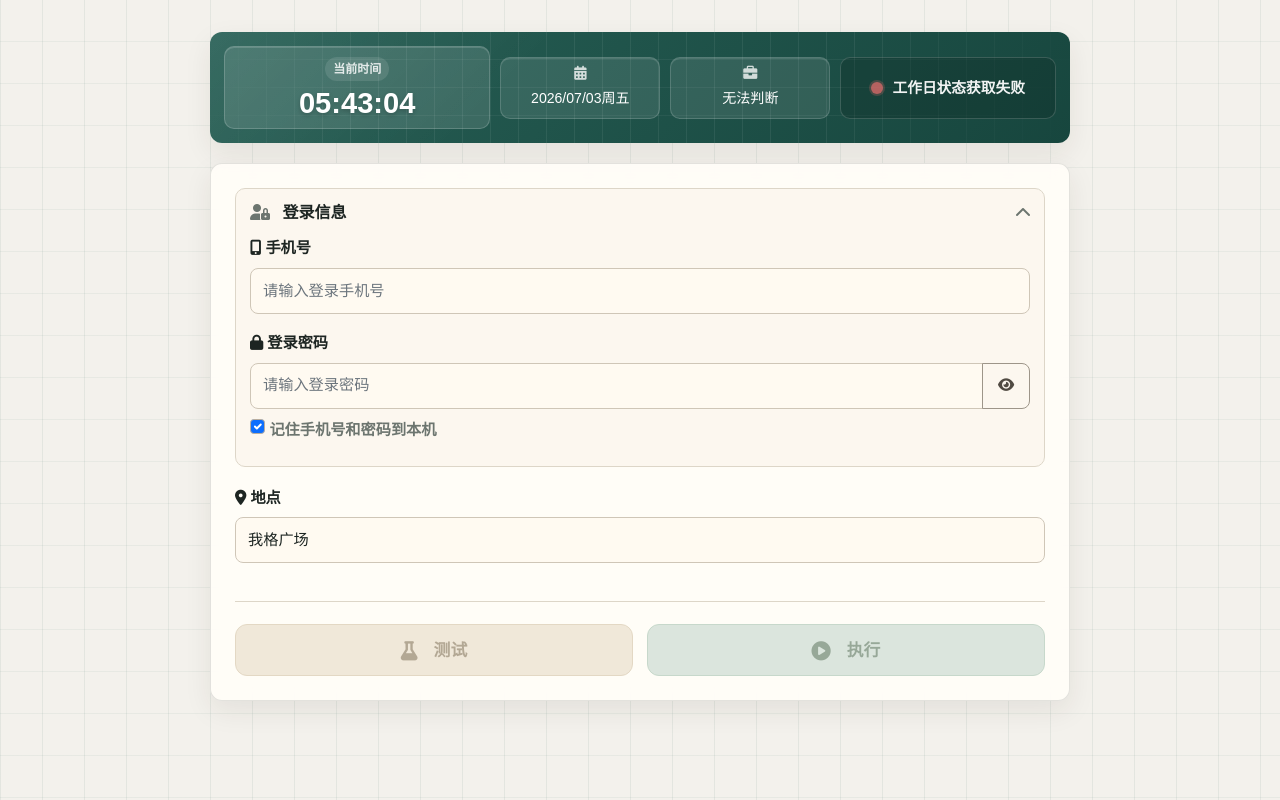
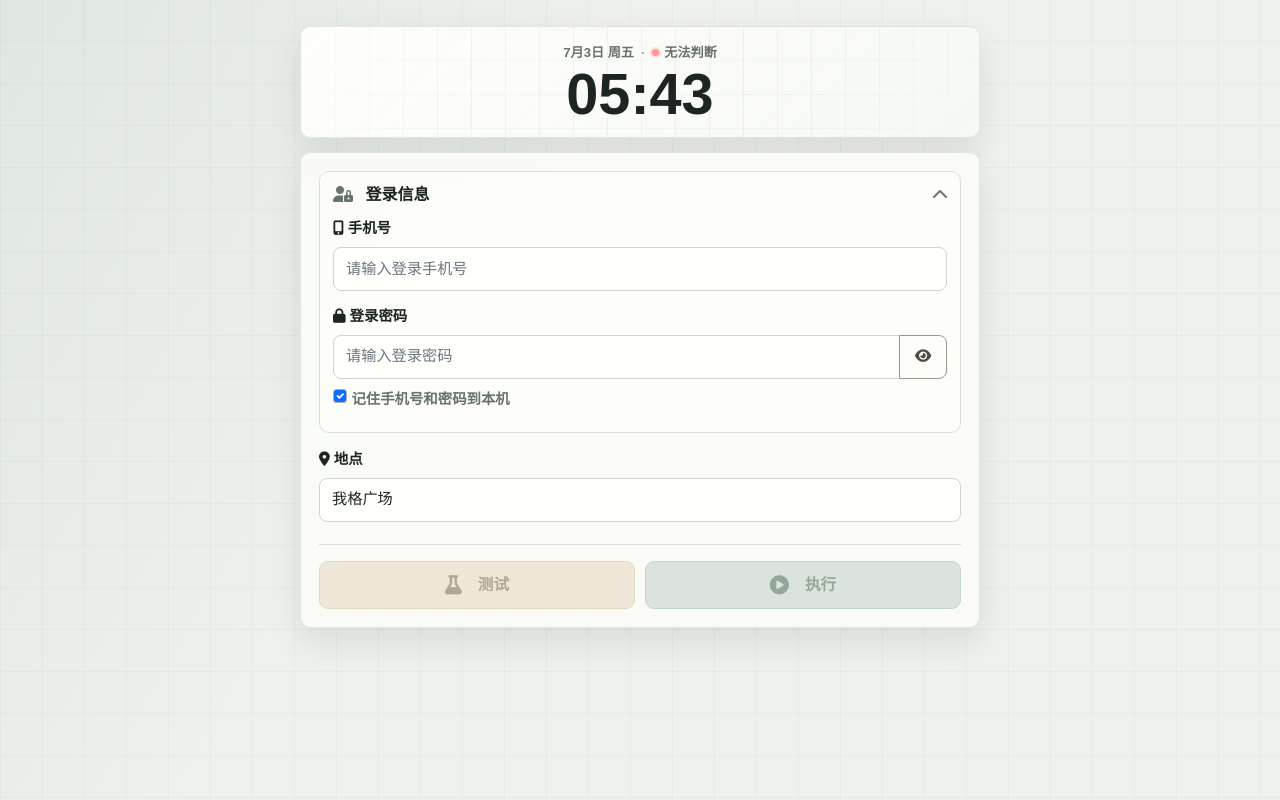
Before and after one commit to Cuniel/ecr-hr-simulator, a website: page web/public/index.html in a window 1280 px wide. Drawn offline with nearby package versions, Linux system fonts and the light colour scheme; no server answers.

Commit message:
UI 调整

```diff
--- a/web/public/index.html
+++ b/web/public/index.html
@@ -15,28 +15,22 @@
                 <!-- 时间显示区域 -->
                 <div class="panel time-panel">
                     <div class="time-display">
+                        <div class="time-info">
+                            <span id="current-date">--</span>
+                            <span class="time-separator">·</span>
+                            <span class="workday-pill" id="workday-detail">
+                                <span class="status-dot" id="system-status"></span>
+                                <span id="workday-label">判断中</span>
+                            </span>
+                        </div>
                         <div class="time-main">
-                            <span class="time-label">当前时间</span>
-                            <div class="time-value" id="current-time" aria-live="polite">--:--:--</div>
+                            <div class="time-value" id="current-time" aria-live="polite">--:--</div>
                         </div>
-                        <div class="time-info">
-                            <div class="time-detail">
-                                <i class="fas fa-calendar-alt me-2"></i>
-                                <span id="current-date">--</span>
-                            </div>
-                            <div class="time-detail" id="workday-detail">
-                                <i class="fas fa-briefcase me-2"></i>
-                                <span id="workday-label">判断中...</span>
-                            </div>
-                        </div>
-                        <div class="status-indicator">
-                            <div class="status-dot" id="system-status"></div>
-                            <span class="status-text" id="status-text">正在判断工作日</span>
-                        </div>
+                        <span class="visually-hidden" id="status-text">正在判断工作日</span>
                     </div>
                 </div>
 
-                <div class="panel">
+                <div class="panel control-panel">
                     <form id="clockin-form" class="test-form">
                         <div class="form-field saved-account-field" id="saved-account-field" hidden>
                             <label for="saved-account">
--- a/web/public/script.js
+++ b/web/public/script.js
@@ -341,13 +341,13 @@ class ECRHRApp {
     // 更新时间显示
     updateTime() {
         const now = new Date();
-        const timeString = now.toLocaleTimeString('zh-CN');
-        const dateString = now.toLocaleDateString('zh-CN', {
-            year: 'numeric',
-            month: '2-digit',
-            day: '2-digit',
-            weekday: 'short'
+        const timeString = now.toLocaleTimeString('zh-CN', {
+            hour: '2-digit',
+            minute: '2-digit',
+            hour12: false
         });
+        const weekdays = ['周日', '周一', '周二', '周三', '周四', '周五', '周六'];
+        const dateString = `${now.getMonth() + 1}月${now.getDate()}日 ${weekdays[now.getDay()]}`;
         const timeElement = document.getElementById('current-time');
         if (timeElement) {
             timeElement.textContent = timeString;
@@ -395,7 +395,7 @@ class ECRHRApp {
             detail.classList.toggle('is-restday', !calendar.isWorkday);
             detail.classList.toggle('is-workday', calendar.isWorkday);
         }
-        if (statusText) statusText.textContent = calendar.isWorkday ? '今日适合执行操作' : `今日非工作日：${calendar.name}`;
+        if (statusText) statusText.textContent = calendar.isWorkday ? '今日是工作日' : `今日是休息日${calendar.name ? `：${calendar.name}` : ''}`;
         if (statusDot) statusDot.className = calendar.isWorkday ? 'status-dot' : 'status-dot warning';
     }
 
--- a/web/public/style.css
+++ b/web/public/style.css
@@ -1,16 +1,16 @@
 :root {
-    --page: #f3f1ec;
-    --panel: #fffdf8;
+    --page: #eef1ed;
+    --panel: #fbfcf8;
     --ink: #1d2522;
-    --muted: #6c756f;
-    --line: #ddd6c8;
+    --muted: #68736d;
+    --line: #d8ded5;
     --primary: #275f55;
     --primary-strong: #17463e;
-    --accent: #d98b35;
+    --accent: #c98234;
     --danger: #b94134;
     --success: #2f7a49;
     --warning: #a86618;
-    --shadow: 0 18px 50px rgba(46, 38, 24, 0.12);
+    --shadow: 0 14px 34px rgba(31, 46, 39, 0.1);
 }
 
 * {
@@ -23,16 +23,17 @@ body {
     color: var(--ink);
     font-family: "Avenir Next", "PingFang SC", "Microsoft YaHei", sans-serif;
     background:
-        linear-gradient(90deg, rgba(39, 95, 85, 0.08) 1px, transparent 1px),
-        linear-gradient(0deg, rgba(39, 95, 85, 0.06) 1px, transparent 1px),
+        linear-gradient(120deg, rgba(39, 95, 85, 0.07), transparent 38%),
+        linear-gradient(90deg, rgba(39, 95, 85, 0.045) 1px, transparent 1px),
+        linear-gradient(0deg, rgba(39, 95, 85, 0.035) 1px, transparent 1px),
         var(--page);
-    background-size: 42px 42px;
+    background-size: auto, 42px 42px, 42px 42px;
 }
 
 .app-shell {
-    width: min(1180px, calc(100% - 32px));
+    width: min(680px, calc(100% - 32px));
     margin: 0 auto;
-    padding: 32px 0;
+    padding: 26px 0 36px;
 }
 
 .eyebrow {
@@ -53,37 +54,45 @@ body {
 
 .layout-grid {
     display: grid;
-    grid-template-columns: minmax(0, 860px);
+    grid-template-columns: minmax(0, 1fr);
     justify-content: center;
-    gap: 18px;
+    gap: 14px;
     align-items: start;
     margin-top: 0;
 }
 
 .main-stack {
     display: grid;
-    gap: 20px;
+    gap: 14px;
 }
 
 .panel {
-    padding: 24px;
-    border: 1px solid rgba(29, 37, 34, 0.12);
-    border-radius: 12px;
-    background: rgba(255, 253, 248, 0.94);
-    box-shadow: 0 10px 28px rgba(46, 38, 24, 0.08);
-    backdrop-filter: blur(8px);
+    padding: 20px;
+    border: 1px solid rgba(29, 37, 34, 0.1);
+    border-radius: 10px;
+    background: rgba(251, 252, 248, 0.9);
+    box-shadow: var(--shadow);
+    backdrop-filter: blur(10px);
+}
+
+.control-panel {
+    padding: 18px;
 }
 
 /* 时间显示面板 */
 .time-panel {
-    padding: 14px;
+    width: 100%;
+    justify-self: center;
+    margin: 0;
+    padding: 18px 20px 16px;
     background:
-        linear-gradient(135deg, rgba(255, 255, 255, 0.08) 0%, transparent 36%),
-        linear-gradient(135deg, var(--primary) 0%, var(--primary-strong) 100%);
-    color: white;
-    border: none;
+        linear-gradient(135deg, rgba(255, 255, 252, 0.94), rgba(246, 249, 244, 0.88));
+    color: var(--ink);
+    border: 1px solid rgba(29, 37, 34, 0.1);
+    border-radius: 10px;
     position: relative;
     overflow: hidden;
+    box-shadow: var(--shadow);
 }
 
 .time-panel::before {
@@ -91,108 +100,71 @@ body {
     position: absolute;
     inset: 0;
     background:
-        linear-gradient(90deg, rgba(255, 255, 255, 0.07) 1px, transparent 1px),
-        linear-gradient(0deg, rgba(255, 255, 255, 0.05) 1px, transparent 1px);
-    background-size: 28px 28px;
-    mask-image: linear-gradient(110deg, transparent 0%, #000 18%, #000 72%, transparent 100%);
+        linear-gradient(90deg, rgba(39, 95, 85, 0.055) 1px, transparent 1px),
+        linear-gradient(0deg, rgba(39, 95, 85, 0.04) 1px, transparent 1px);
+    background-size: 34px 34px;
+    mask-image: linear-gradient(110deg, transparent 0%, #000 22%, #000 78%, transparent 100%);
     pointer-events: none;
 }
 
 .time-display {
-    display: grid;
-    grid-template-columns: minmax(190px, 1.05fr) minmax(330px, 1.2fr) minmax(180px, 0.85fr);
-    gap: 10px;
+    display: flex;
+    flex-direction: column;
     align-items: center;
+    gap: 6px;
     position: relative;
     z-index: 1;
+    text-align: center;
 }
 
 .time-main {
     min-width: 0;
-    min-height: 62px;
-    padding: 10px 14px;
-    border: 1px solid rgba(255, 255, 255, 0.18);
-    border-radius: 10px;
-    background: rgba(255, 255, 255, 0.12);
-    box-shadow: inset 0 1px 0 rgba(255, 255, 255, 0.14);
-    text-align: center;
-}
-
-.time-label {
-    display: block;
-    width: max-content;
-    padding: 3px 8px;
-    border-radius: 999px;
-    background: rgba(255, 255, 255, 0.13);
-    font-size: 0.75rem;
-    opacity: 0.86;
-    margin: 0 auto 8px;
-    font-weight: 800;
 }
 
 .time-value {
-    font-size: 1.82rem;
+    color: var(--ink);
+    font-size: 3.6rem;
     font-weight: 800;
     font-variant-numeric: tabular-nums;
-    line-height: 1;
-    text-shadow: 0 2px 4px rgba(0,0,0,0.2);
+    line-height: 0.95;
+    letter-spacing: 0;
 }
 
 .time-info {
-    display: grid;
-    grid-template-columns: repeat(2, minmax(0, 1fr));
-    gap: 10px;
-    text-align: center;
-    opacity: 1;
-}
-
-.time-detail {
-    min-height: 62px;
-    padding: 8px 10px;
-    border: 1px solid rgba(255, 255, 255, 0.16);
-    border-radius: 10px;
-    background: rgba(255, 255, 255, 0.1);
-    box-shadow: inset 0 1px 0 rgba(255, 255, 255, 0.12);
-    font-size: 0.88rem;
     display: flex;
-    flex-direction: column;
     align-items: center;
     justify-content: center;
-    gap: 8px;
-    transition: color 0.2s ease;
+    gap: 7px;
+    max-width: 100%;
+    color: var(--muted);
+    font-size: 0.82rem;
+    font-weight: 750;
+    line-height: 1.2;
     white-space: nowrap;
 }
 
-.time-detail i {
-    margin-right: 0 !important;
-    opacity: 0.78;
+.time-separator {
+    opacity: 0.62;
 }
 
-.time-detail.is-workday {
-    color: #d7f7df;
+.workday-pill {
+    display: inline-flex;
+    align-items: center;
+    gap: 5px;
 }
 
-.time-detail.is-restday {
-    color: #ffe1a6;
+.workday-pill.is-workday {
+    color: var(--success);
 }
 
-.status-indicator {
-    display: flex;
-    align-items: center;
-    justify-content: center;
-    gap: 9px;
-    min-height: 62px;
-    padding: 8px 12px;
-    border: 1px solid rgba(255, 255, 255, 0.16);
-    border-radius: 10px;
-    background: rgba(10, 28, 24, 0.22);
-    position: relative;
-    z-index: 1;
+.workday-pill.is-restday {
+    color: var(--warning);
 }
 
 .status-dot {
-    width: 12px;
-    height: 12px;
+    width: 7px;
+    height: 7px;
+    flex: 0 0 auto;
     border-radius: 50%;
     background: #4ade80;
     box-shadow: 0 0 0 2px rgba(74, 222, 128, 0.3);
@@ -207,13 +179,6 @@ body {
 .status-dot.error {
     background: #f87171;
     box-shadow: 0 0 0 2px rgba(248, 113, 113, 0.3);
-}
-
-.status-text {
-    font-size: 0.92rem;
-    font-weight: 800;
-    opacity: 0.94;
-    text-align: center;
 }
 
 @keyframes pulse {
@@ -241,22 +206,22 @@ body {
 
 .test-form {
     display: grid;
-    gap: 20px;
+    gap: 16px;
 }
 
 .form-field label {
     display: block;
-    margin-bottom: 8px;
+    margin-bottom: 7px;
     font-weight: 700;
-    font-size: 0.95rem;
+    font-size: 0.9rem;
 }
 
 .form-control {
-    min-height: 46px;
-    border: 1px solid #cfc6b7;
+    min-height: 44px;
+    border: 1px solid #cdd6ce;
     border-radius: 8px;
     color: var(--ink);
-    background-color: #fffaf1;
+    background-color: rgba(255, 255, 252, 0.86);
     font-size: 0.95rem;
     transition: all 0.2s ease;
 }
@@ -287,14 +252,14 @@ body {
 .credentials-card {
     border: 1px solid var(--line);
     border-radius: 10px;
-    background: rgba(251, 246, 237, 0.78);
+    background: rgba(255, 255, 252, 0.56);
     overflow: hidden;
 }
 
 .credentials-toggle {
     width: 100%;
-    min-height: 48px;
-    padding: 12px 14px;
+    min-height: 46px;
+    padding: 11px 13px;
     border: 0;
     background: transparent;
     color: var(--ink);
@@ -314,8 +279,8 @@ body {
 
 .credentials-body {
     display: grid;
-    gap: 18px;
-    padding: 0 14px 16px;
+    gap: 15px;
+    padding: 0 13px 15px;
 }
 
 .credentials-card.is-collapsed .credentials-toggle {
@@ -361,12 +326,12 @@ body {
     border-radius: 8px;
     font-weight: 700;
     font-size: 0.9rem;
-    transition: all 0.3s ease;
+    transition: background-color 0.2s ease, border-color 0.2s ease, color 0.2s ease, box-shadow 0.2s ease, transform 0.2s ease;
 }
 
 .btn:hover:not(:disabled) {
     transform: translateY(-1px);
-    box-shadow: 0 4px 12px rgba(0,0,0,0.15);
+    box-shadow: 0 6px 14px rgba(31, 46, 39, 0.13);
 }
 
 .btn:active:not(:disabled) {
@@ -375,8 +340,8 @@ body {
 
 /* 操作区域 */
 .action-section {
-    margin-top: 18px;
-    padding-top: 22px;
+    margin-top: 6px;
+    padding-top: 16px;
     border-top: 1px solid var(--line);
 }
 
@@ -395,19 +360,19 @@ body {
 .action-row {
     display: grid;
     grid-template-columns: repeat(2, minmax(0, 1fr));
-    gap: 14px;
+    gap: 10px;
 }
 
 .action-row .btn-lg {
-    min-height: 52px;
-    font-size: 1.05rem;
+    min-height: 48px;
+    font-size: 0.98rem;
     font-weight: 700;
-    border-radius: 12px;
+    border-radius: 9px;
     display: flex;
     align-items: center;
     justify-content: center;
     gap: 8px;
-    transition: all 0.3s ease;
+    transition: background-color 0.2s ease, box-shadow 0.2s ease, transform 0.2s ease;
     position: relative;
     overflow: hidden;
 }
@@ -425,8 +390,8 @@ body {
 }
 
 .action-row .btn-lg:hover:not(:disabled) {
-    transform: translateY(-2px);
-    box-shadow: 0 8px 25px rgba(0,0,0,0.2);
+    transform: translateY(-1px);
+    box-shadow: 0 8px 18px rgba(31, 46, 39, 0.16);
 }
 
 .action-row .btn-lg:active:not(:disabled) {
@@ -439,30 +404,15 @@ body {
 
 /* 测试按钮 */
 .btn-warning {
-    background: linear-gradient(135deg, var(--accent) 0%, #be7625 100%);
+    background: #c98234;
     border-color: var(--accent);
     color: #fff;
     position: relative;
 }
 
-.btn-warning:before {
-    content: '';
-    position: absolute;
-    top: 0;
-    left: -100%;
-    width: 100%;
-    height: 100%;
-    background: linear-gradient(90deg, transparent, rgba(255,255,255,0.2), transparent);
-    transition: left 0.5s;
-}
-
-.btn-warning:hover:before {
-    left: 100%;
-}
-
 .btn-warning:hover,
 .btn-warning:focus {
-    background: linear-gradient(135deg, #be7625 0%, #a86618 100%);
+    background: #b6732e;
     border-color: #be7625;
     color: #fff;
 }
@@ -477,30 +427,15 @@ body {
 
 /* 执行按钮 */
 .btn-success {
-    background: linear-gradient(135deg, var(--success) 0%, #246b40 100%);
+    background: #2f7a49;
     border-color: var(--success);
     color: #fff;
     position: relative;
 }
 
-.btn-success:before {
-    content: '';
-    position: absolute;
-    top: 0;
-    left: -100%;
-    width: 100%;
-    height: 100%;
-    background: linear-gradient(90deg, transparent, rgba(255,255,255,0.2), transparent);
-    transition: left 0.5s;
-}
-
-.btn-success:hover:before {
-    left: 100%;
-}
-
 .btn-success:hover,
 .btn-success:focus {
-    background: linear-gradient(135deg, #246b40 0%, #1e5a36 100%);
+    background: #286b40;
     border-color: #246b40;
     color: #fff;
 }
@@ -586,7 +521,7 @@ body {
 
 /* 结果面板 */
 .result-panel {
-    border-width: 2px;
+    border-width: 1px;
 }
 
 .result-success {
@@ -783,20 +718,6 @@ body {
     .layout-grid {
         grid-template-columns: 1fr;
     }
-
-    .time-display {
-        grid-template-columns: 1fr;
-    }
-
-    .time-info {
-        grid-template-columns: repeat(2, minmax(0, 1fr));
-    }
-}
-
-@media (min-width: 961px) {
-    .time-info {
-        min-width: 280px;
-    }
 }
 
 @media (max-width: 768px) {
@@ -825,14 +746,43 @@ body {
         gap: 12px;
     }
 
+    .time-panel {
+        width: 100%;
+        padding: 16px 18px 15px;
+        border-radius: 10px;
+    }
+
     .time-value {
-        font-size: 1.3rem;
+        font-size: 3.15rem;
+    }
+
+    .time-info {
+        gap: 5px;
+        font-size: 0.8rem;
     }
 
     .coordinate-grid,
-    .account-manager,
+    .account-manager {
+        grid-template-columns: 1fr;
+    }
+
     .result-meta-grid {
-        grid-template-columns: 1fr;
+        grid-template-columns: repeat(3, minmax(0, 1fr));
+        gap: 8px;
+    }
+
+    .result-meta-item {
+        min-height: 62px;
+        padding: 9px 8px;
+        text-align: center;
+    }
+
+    .result-meta-item span {
+        font-size: 0.7rem;
+    }
+
+    .result-meta-item strong {
+        font-size: 0.86rem;
     }
 
     .action-row .btn-lg {
@@ -840,45 +790,9 @@ body {
         font-size: 1rem;
     }
 
-    .time-display {
-        grid-template-columns: minmax(112px, 1fr) auto auto;
-        gap: 6px;
-    }
-
-    .time-info {
-        display: flex;
-        gap: 6px;
-    }
-
-    .time-detail {
-        min-height: 42px;
-        padding: 6px 8px;
-        font-size: 0.72rem;
-    }
-
-    .status-indicator,
-    .time-main {
-        min-height: 42px;
-    }
-
-    .time-main {
-        padding: 7px 8px;
-    }
-
-    .time-label,
-    .time-detail i,
-    .status-text {
-        display: none;
-    }
-
-    .status-indicator {
-        width: 42px;
-        padding: 0;
-    }
-
     .status-dot {
-        width: 10px;
-        height: 10px;
+        width: 6px;
+        height: 6px;
     }
 
     .modal-body {
@@ -888,11 +802,16 @@ body {
 
 @media (max-width: 420px) {
     .time-panel {
-        padding: 10px;
+        width: 100%;
+        padding: 15px 16px 14px;
     }
 
     .time-value {
-        font-size: 1.18rem;
+        font-size: 2.8rem;
+    }
+
+    .time-info {
+        font-size: 0.76rem;
     }
 }
 
@@ -901,9 +820,8 @@ body {
         gap: 4px;
     }
 
-    .time-detail {
-        padding-inline: 6px;
-        font-size: 0.68rem;
+    .time-value {
+        font-size: 2.45rem;
     }
 }
 
@@ -964,7 +882,8 @@ body {
     }
 
     .time-panel {
-        background: linear-gradient(135deg, #2d5a4f 0%, #1a4039 100%);
+        background: var(--panel);
+        color: var(--ink);
     }
 
     .result-meta-item {
```
